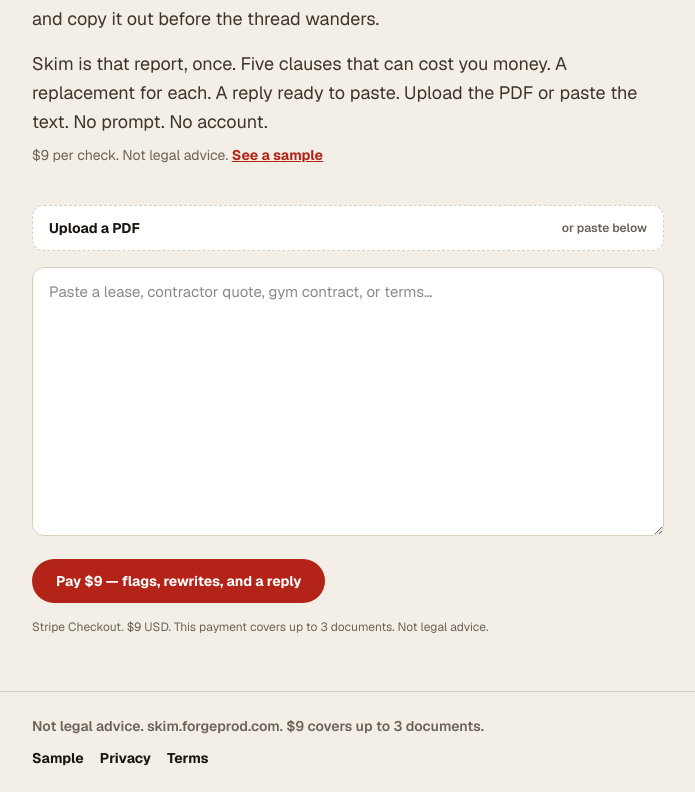
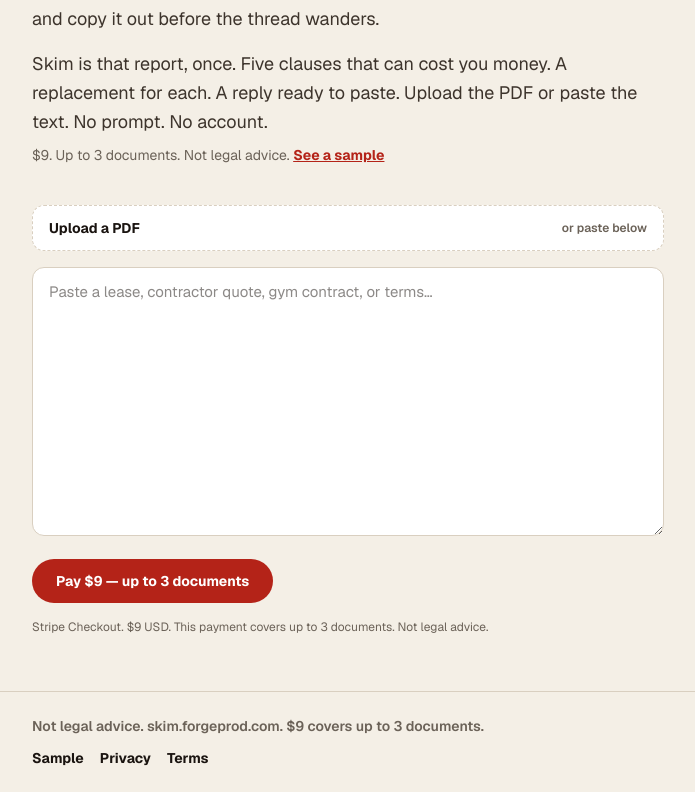
Before and after one commit to carolrnh/skim, a Next.js app: page / in a window 1280 px wide. Shown: the part 402-1194 px from the top of the page, without its empty margins (292-987 px from the left). Built offline with nearby package versions, Linux system fonts and the light colour scheme.

Commit message:
fix: say $9 covers up to 3 documents on checkout
Stripe still billed one document check while the rest of the site
promised three. Price and skim count now live in one place.

```diff
--- a/src/app/CheckForm.tsx
+++ b/src/app/CheckForm.tsx
@@ -1,6 +1,7 @@
 "use client";
 
 import { useEffect, useState } from "react";
+import { SKIM_PRICE_USD, SKIMS_PER_PAYMENT } from "../lib/site";
 import FlagReport, { type Flag } from "./FlagReport";
 
 const DRAFT_KEY = "skim-draft";
@@ -29,7 +30,7 @@ export default function CheckForm() {
       .then((r) => r.json())
       .then((d) => {
         if (!d.paid) {
-          setError("Payment not found. Pay $9 to skim.");
+          setError(`Payment not found. Pay $${SKIM_PRICE_USD} to skim.`);
           return;
         }
         setPaid(true);
@@ -165,12 +166,12 @@ export default function CheckForm() {
               : "Sending you to Stripe…"
             : paid
               ? "Run this skim"
-              : "Pay $9 — flags, rewrites, and a reply"}
+              : `Pay $${SKIM_PRICE_USD} — up to ${SKIMS_PER_PAYMENT} documents`}
         </button>
         <p className="text-xs text-[#6b6258]">
           {paid
-            ? "Payment received. This $9 covers up to 3 skims. Not legal advice."
-            : "Stripe Checkout. $9 USD. This payment covers up to 3 documents. Not legal advice."}
+            ? `Payment received. This $${SKIM_PRICE_USD} covers up to ${SKIMS_PER_PAYMENT} skims. Not legal advice.`
+            : `Stripe Checkout. $${SKIM_PRICE_USD} USD. This payment covers up to ${SKIMS_PER_PAYMENT} documents. Not legal advice.`}
         </p>
       </form>
 
--- a/src/app/SiteFooter.tsx
+++ b/src/app/SiteFooter.tsx
@@ -1,12 +1,13 @@
 import Link from "next/link";
-import { SITE_HOST } from "../lib/site";
+import { SITE_HOST, SKIM_PRICE_USD, SKIMS_PER_PAYMENT } from "../lib/site";
 
 export default function SiteFooter() {
   return (
     <footer className="mt-auto border-t border-[#d9cfc0]">
       <div className="mx-auto flex w-full max-w-2xl flex-col gap-3 px-5 py-6 text-sm text-[#6b6258]">
         <p className="font-semibold">
-          Not legal advice. {SITE_HOST}. $9 covers up to 3 documents.
+          Not legal advice. {SITE_HOST}. ${SKIM_PRICE_USD} covers up to{" "}
+          {SKIMS_PER_PAYMENT} documents.
         </p>
         <nav className="flex flex-wrap gap-x-4 gap-y-2 font-bold">
           <Link href="/demo" className="text-[#1a1410]">
--- a/src/app/SiteHeader.tsx
+++ b/src/app/SiteHeader.tsx
@@ -1,4 +1,5 @@
 import Link from "next/link";
+import { SKIM_PRICE_USD } from "../lib/site";
 
 export default function SiteHeader() {
   return (
@@ -15,7 +16,7 @@ export default function SiteHeader() {
             Sample
           </Link>
           <Link href="/#check" className="text-[#b42318]">
-            $9 check
+            ${SKIM_PRICE_USD} check
           </Link>
         </nav>
       </div>
--- a/src/app/api/checkout/route.ts
+++ b/src/app/api/checkout/route.ts
@@ -1,5 +1,5 @@
 import { NextRequest, NextResponse } from "next/server";
-import { getStripe, publicOrigin, SKIM_PRICE_CENTS } from "../../../lib/stripe";
+import { getStripe, publicOrigin, SKIM_PRICE_CENTS, SKIMS_PER_PAYMENT } from "../../../lib/stripe";
 
 export async function POST(req: NextRequest) {
   try {
@@ -22,8 +22,9 @@ export async function POST(req: NextRequest) {
             currency: "usd",
             unit_amount: SKIM_PRICE_CENTS,
             product_data: {
-              name: "Skim — 5 red flags",
-              description: "One document check. Not legal advice.",
+              name: `Skim — up to ${SKIMS_PER_PAYMENT} documents`,
+              description:
+                "Five red flags, a rewrite of each, and a reply. Not legal advice.",
             },
           },
         },
--- a/src/app/demo/page.tsx
+++ b/src/app/demo/page.tsx
@@ -1,4 +1,4 @@
-import { SITE_HOST } from "../../lib/site";
+import { SITE_HOST, SKIM_PRICE_USD, SKIMS_PER_PAYMENT } from "../../lib/site";
 import FlagReport, { type Flag } from "../FlagReport";
 
 const DEMO_FLAGS: Flag[] = [
@@ -58,7 +58,8 @@ export default function DemoPage() {
     <main className="mx-auto flex w-full max-w-2xl flex-1 flex-col px-5 py-14">
       <p className="mb-6 text-sm font-bold text-[#6b6258]">
         Sample report — no charge. This is the page chat does not hand you
-        unless you negotiate with it. Real skims are $9 at{" "}
+        unless you negotiate with it. Real skims are ${SKIM_PRICE_USD} for up
+        to {SKIMS_PER_PAYMENT} documents at{" "}
         <a href="/" className="text-[#b42318] underline">
           {SITE_HOST}
         </a>
--- a/src/app/page.tsx
+++ b/src/app/page.tsx
@@ -1,4 +1,5 @@
 import Link from "next/link";
+import { SKIM_PRICE_USD, SKIMS_PER_PAYMENT } from "../lib/site";
 import CheckForm from "./CheckForm";
 
 export default function Home() {
@@ -26,7 +27,8 @@ export default function Home() {
         the text. No prompt. No account.
       </p>
       <p className="mt-2 text-sm text-[#6b6258]">
-        $9 per check. Not legal advice.{" "}
+        ${SKIM_PRICE_USD}. Up to {SKIMS_PER_PAYMENT} documents. Not legal
+        advice.{" "}
         <Link href="/demo" className="font-bold text-[#b42318] underline">
           See a sample
         </Link>
--- a/src/app/privacy/page.tsx
+++ b/src/app/privacy/page.tsx
@@ -1,5 +1,5 @@
 import type { Metadata } from "next";
-import { SITE_HOST } from "../../lib/site";
+import { SITE_HOST, SKIM_PRICE_USD, SKIMS_PER_PAYMENT } from "../../lib/site";
 
 export const metadata: Metadata = {
   title: "Privacy — Skim",
@@ -24,7 +24,8 @@ export default function PrivacyPage() {
         </p>
         <p>
           Stripe sees your card and billing email. We see a Checkout session id
-          and how many of the 3 skims on that $9 have been used.
+          and how many of the {SKIMS_PER_PAYMENT} skims on that ${SKIM_PRICE_USD} have
+          been used.
         </p>
         <p>
           We do not sell your document or your payment data. Payment questions:
--- a/src/app/terms/page.tsx
+++ b/src/app/terms/page.tsx
@@ -1,5 +1,5 @@
 import type { Metadata } from "next";
-import { SITE_HOST } from "../../lib/site";
+import { SITE_HOST, SKIM_PRICE_USD, SKIMS_PER_PAYMENT } from "../../lib/site";
 
 export const metadata: Metadata = {
   title: "Terms — Skim",
@@ -13,7 +13,8 @@ export default function TermsPage() {
 
       <div className="mt-8 space-y-6 text-[15px] leading-relaxed text-[#3d342c]">
         <p>
-          Skim is a $9 document check. You get up to 3 skims per payment: five
+          Skim is a ${SKIM_PRICE_USD} document check. You get up to{" "}
+          {SKIMS_PER_PAYMENT} skims per payment: five
           red flags, a plain-English rewrite of each, and a reply you can send.
           It is not legal advice and not a lawyer. Do not treat the output as
           counsel.
--- a/src/lib/site.ts
+++ b/src/lib/site.ts
@@ -1,2 +1,4 @@
 export const SITE_HOST = "skim.forgeprod.com";
 export const SITE_URL = `https://${SITE_HOST}`;
+export const SKIM_PRICE_USD = 9;
+export const SKIMS_PER_PAYMENT = 3;
--- a/src/lib/stripe.ts
+++ b/src/lib/stripe.ts
@@ -1,7 +1,8 @@
 import Stripe from "stripe";
+import { SKIM_PRICE_USD, SKIMS_PER_PAYMENT } from "./site";
 
-export const SKIM_PRICE_CENTS = 900;
-export const SKIMS_PER_PAYMENT = 3;
+export { SKIMS_PER_PAYMENT };
+export const SKIM_PRICE_CENTS = SKIM_PRICE_USD * 100;
 
 export function getStripe(): Stripe {
   const key = process.env.STRIPE_SECRET_KEY;
@@ -15,7 +16,11 @@ export async function consumePaidSession(
   sessionId: string
 ): Promise<{ ok: true } | { ok: false; error: string; status: number }> {
   if (!sessionId.startsWith("cs_")) {
-    return { ok: false, error: "Pay $9 first to run a skim.", status: 402 };
+    return {
+      ok: false,
+      error: `Pay $${SKIM_PRICE_USD} first to run a skim.`,
+      status: 402,
+    };
   }
   try {
     const stripe = getStripe();
@@ -30,7 +35,7 @@ export async function consumePaidSession(
     if (!Number.isFinite(used) || used >= SKIMS_PER_PAYMENT) {
       return {
         ok: false,
-        error: "This $9 already covered 3 skims. Pay again for another document.",
+        error: `This $${SKIM_PRICE_USD} already covered ${SKIMS_PER_PAYMENT} skims. Pay again for another document.`,
         status: 402,
       };
     }
```
